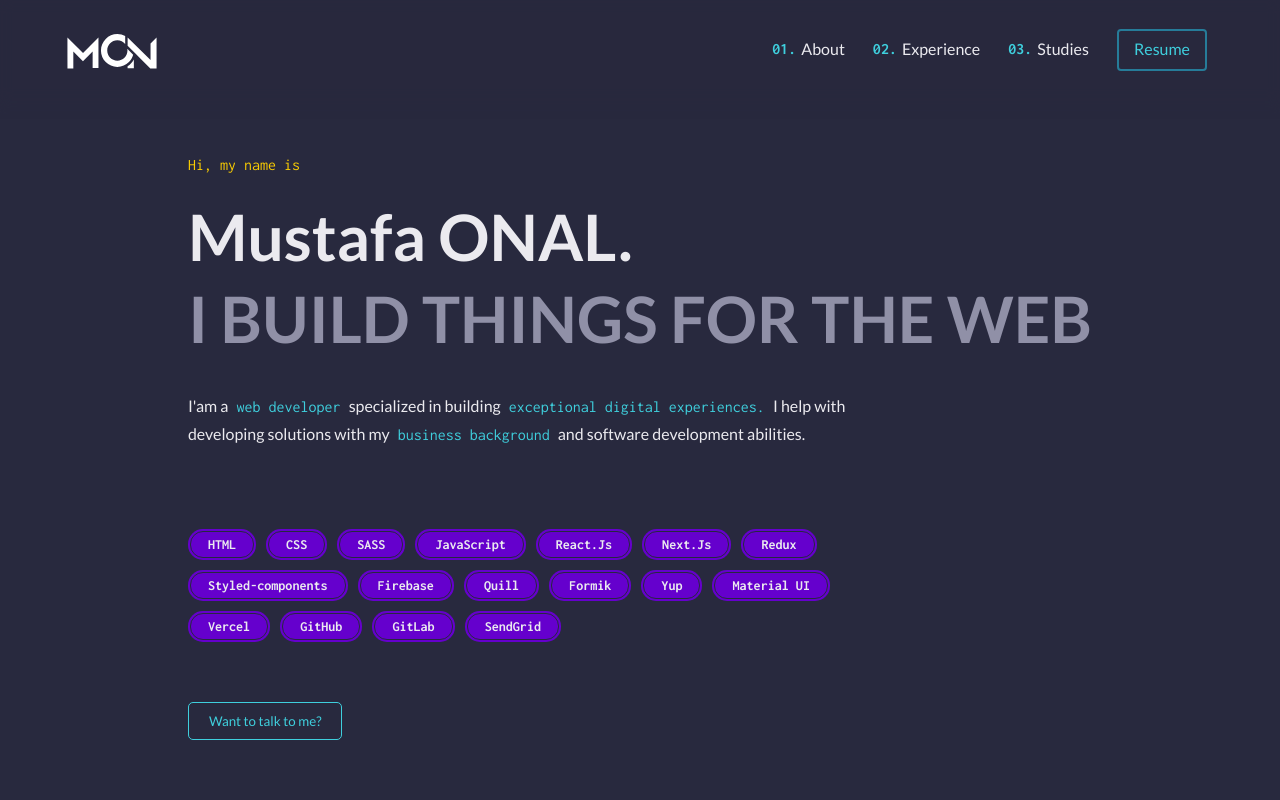
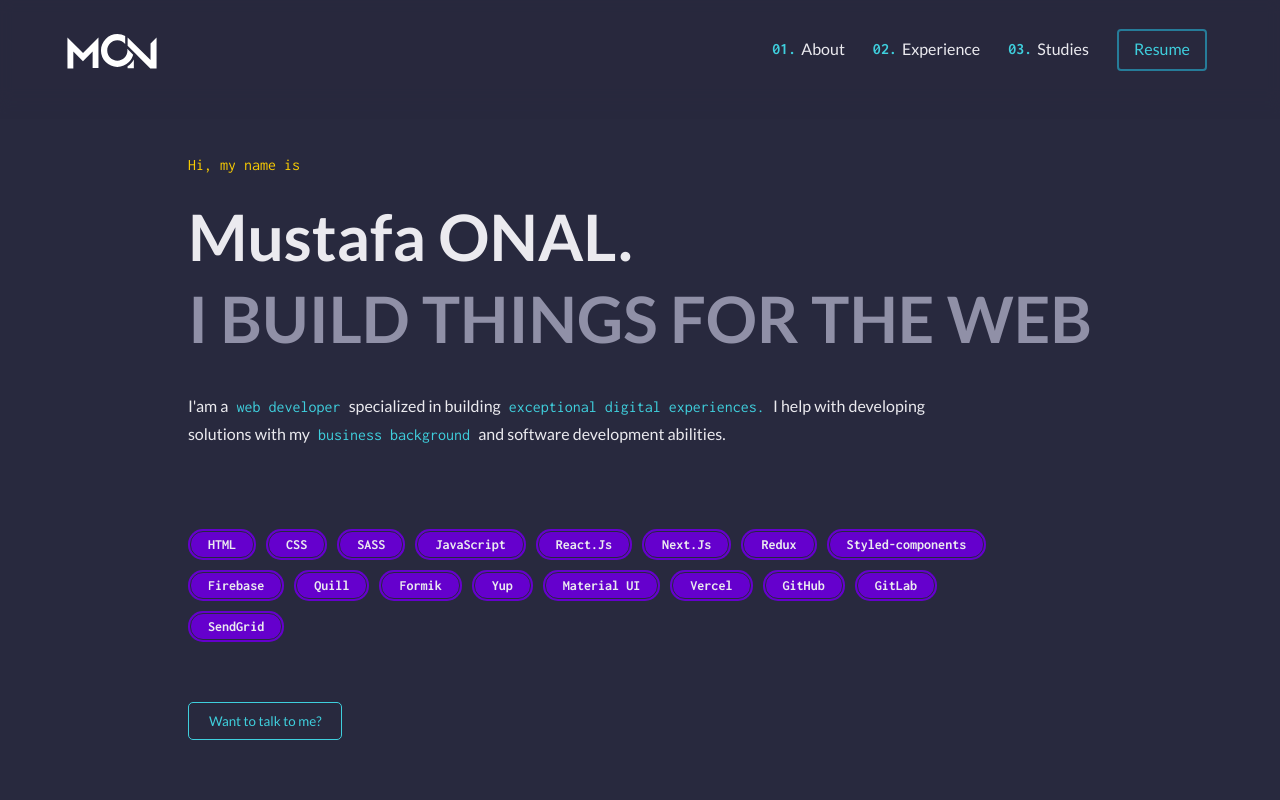
Before and after one commit to NEDDL/mon-site, a Next.js app: page / in a window 1280 px wide. Shown: the top 800 px of the page. Built offline with nearby package versions, Linux system fonts and the light colour scheme; no server answers.

Commit message:
css width change

```diff
--- a/components/hero/hero.jsx
+++ b/components/hero/hero.jsx
@@ -123,7 +123,7 @@ export const Hero = () => {
         </H1>
         <Separator gap={"30px"} />
         <Paragraph
-          maxWidth="700px"
+          maxWidth="800px"
           dangerouslySetInnerHTML={{ __html: HeroData.shortText }}
         />
         <Separator gap={"80px"} />
--- a/globalStyles.jsx
+++ b/globalStyles.jsx
@@ -209,7 +209,7 @@ export const Tags = styled.div`
   display: flex;
   flex-direction: row;
   flex-wrap: wrap;
-  max-width: ${({ width }) => (width ? width : "700px")};
+  max-width: ${({ width }) => (width ? width : "850px")};
   column-gap: 10px;
   row-gap: 10px;
 `;
```
